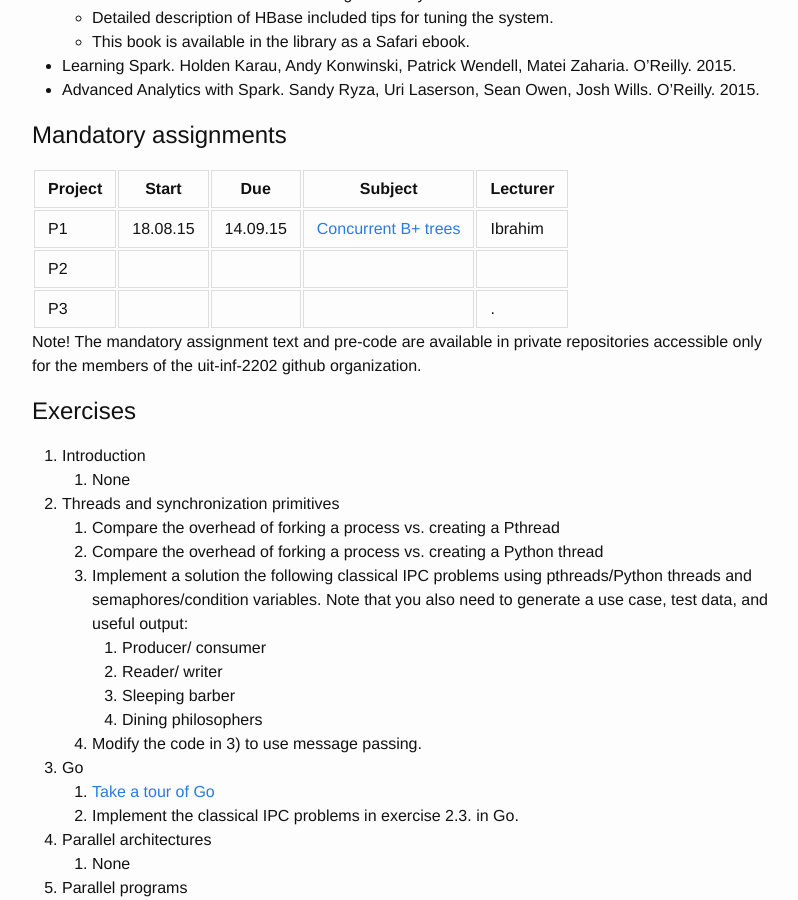
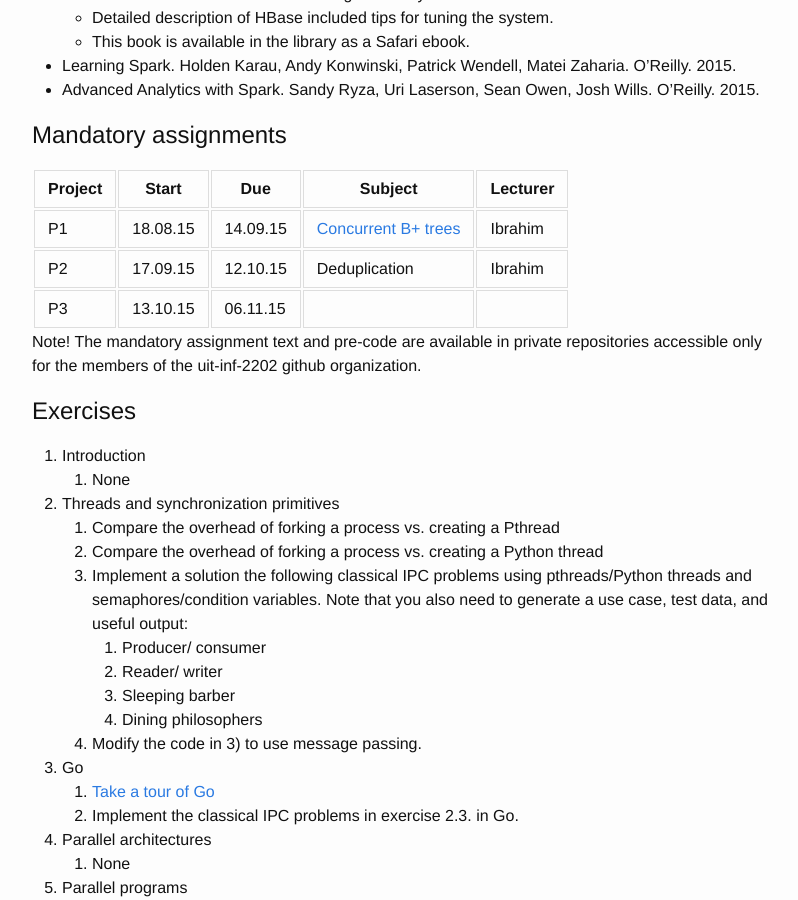
Before and after one commit to uit-inf-2202/syllabus, a Jekyll site: the page built from index.md, in a window 1280 px wide and 900 px high, scrolled down 2337 px. Shown: the whole window, without its empty margins (238-1036 px from the left). Built offline with Jekyll 4.4.1, drawn with Linux system fonts in a browser that asks for light colours.

Commit message:
Updated assignments information

```diff
--- a/index.md
+++ b/index.md
@@ -86,8 +86,8 @@ The following are suggested **additional readings**:
 | Project |	Start      | Due     | Subject | Lecturer |
 |---------|------------|---------|----------|---------|
 | P1 	  | 18.08.15   | 14.09.15 | [Concurrent B+ trees](https://github.com/uit-inf-2202/assignment-1) | Ibrahim |
-| P2	  |            |  |  | |
-| P3      |            |  |  | . |
+| P2	  | 17.09.15   | 12.10.15 | Deduplication | Ibrahim |
+| P3      | 13.10.15   | 06.11.15 | | |
 
 Note! The mandatory assignment text and pre-code are available in private repositories accessible only for the members of the uit-inf-2202 github organization.
 
```
